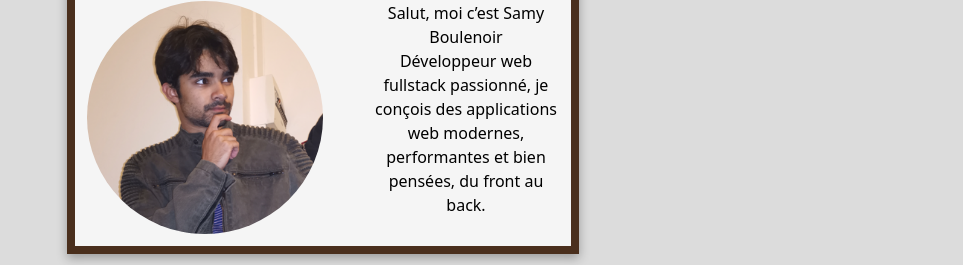
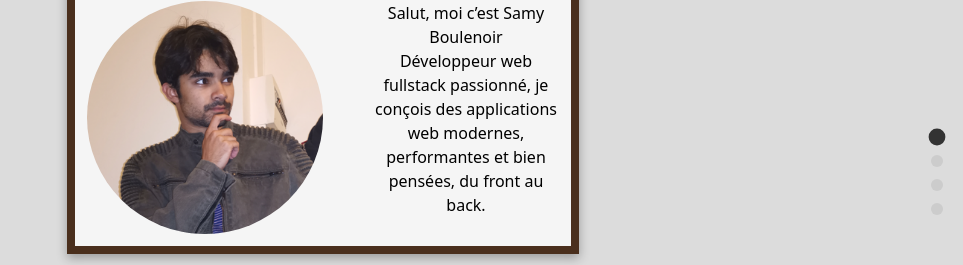
Before and after one commit to SamyBoulenoir/Portfolio, a React (Create React App) app: page / in a window 1280 px wide. Shown: the part 227-492 px from the top of the page, without its empty margins (317-1280 px from the left). Built offline with nearby package versions, Linux system fonts and the light colour scheme.

Commit message:
add pagination

```diff
--- a/src/App.jsx
+++ b/src/App.jsx
@@ -3,7 +3,7 @@ import { AnimatePresence, motion } from 'framer-motion';
 import About from './Components/About/About.jsx';
 import Education from './Components/Education/Education.jsx';
 import Projects from './Components/Projects/Projects.jsx';
-import FloatingMenu from './Components/FloatingMenu/FloatingMenu.jsx';
+import PaginationDots from './Components/PaginationDots/PaginationDits.jsx';
 import ScrollManager from './Components/ScrollManager/ScrollManager.jsx';
 import Skill from './Components/Skill/Skill.jsx';
 import './App.css';
@@ -32,9 +32,9 @@ export default function App() {
         <AnimatePresence mode="wait" custom={direction}>
           <motion.section
             key={id}
-            initial={{ opacity: 0, scale: 0.95 }}
-            animate={{ opacity: 1, scale: 1 }}
-            exit={{ opacity: 0, scale: 0.95 }}
+            initial={{ opacity: 0 }}
+            animate={{ opacity: 1}}
+            exit={{ opacity: 0}}
             transition={{ duration: 0.35, ease: "easeInOut" }}
             className="motion-wrapper"
           >
@@ -43,6 +43,11 @@ export default function App() {
         </AnimatePresence>
       </div>
 
+      <PaginationDots
+        sections={sections}
+        currentIndex={currentIndex}
+        onSelect={handleChangeIndex}
+      />
       <ScrollManager
         sectionIds={sections.map((s) => s.id)}
         currentIndex={currentIndex}
--- /dev/null
+++ b/src/Components/PaginationDots/PaginationDits.jsx
@@ -0,0 +1,17 @@
+import React from 'react';
+import './PaginationDots.css';
+
+export default function PaginationDots({ sections, currentIndex, onSelect }) {
+  return (
+    <div className="pagination-dots">
+      {sections.map((section, index) => (
+        <button
+          key={section.id}
+          className={`dot ${index === currentIndex ? 'active' : ''}`}
+          onClick={() => onSelect(index)}
+          aria-label={`Aller à ${section.label}`}
+        />
+      ))}
+    </div>
+  );
+}
--- /dev/null
+++ b/src/Components/PaginationDots/PaginationDots.css
@@ -0,0 +1,30 @@
+.pagination-dots {
+  position: fixed;
+  right: 20px;
+  top: 50%;
+  transform: translateY(-50%);
+  display: flex;
+  flex-direction: column;
+  gap: 12px;
+  z-index: 1000;
+}
+
+.dot {
+  width: 12px;
+  height: 12px;
+  border-radius: 50%;
+  border: none;
+  background-color: #ccc;
+  cursor: pointer;
+  transition: background-color 0.3s, transform 0.3s;
+}
+
+.dot:hover {
+  background-color: #888;
+  transform: scale(1.2);
+}
+
+.dot.active {
+  background-color: #333;
+  transform: scale(1.4);
+}
```
